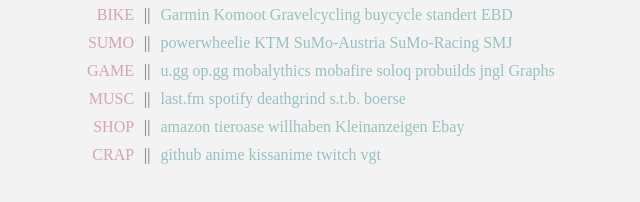
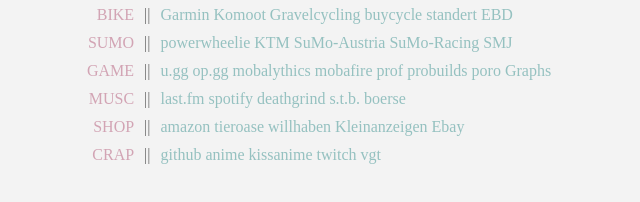
Before and after one commit to Xerolution/home, a plain HTML site: page index.html in a window 1280 px wide. Shown: the part 168-370 px from the top of the page, 123-763 px from the left. Drawn offline with Linux system fonts and the light colour scheme.

Commit message:
Update index.html
up

```diff
--- a/index.html
+++ b/index.html
@@ -42,7 +42,7 @@ td:nth-child(2) {
 
 <td align="right">SUMO</td><td>    ||  </td><td><a href="http://www.powerwheelie.de">powerwheelie</a>  <a href="https://www.ktmforum.eu/forum/">KTM</a>  <a href="http://www.supermoto-austria.at">SuMo-Austria</a>  <a href="http://www.supermoto-racing.de">SuMo-Racing</a>  <a href="http://supermotojunkie.com/">SMJ</a>  </td></tr><tr>
 
-<td  align="right">GAME</td><td>    ||  </td><td><a href="https://u.gg/">u.gg</a>  <a href="https://www.op.gg/summoners/euw/Zerolution-EUW">op.gg</a>  <a href="https://mobalytics.gg/lol/profile/euw/zerolution-euw/overview">mobalythics</a>  <a href="https://www.mobafire.com/league-of-legends/build/the-book-of-aphelios-629052">mobafire</a>  <a href="https://www.soloq.gg/lol/Zerolution-EUW?t=live">soloq</a>   <a href="https://probuildstats.com/champion/aphelios">probuilds</a>   <a href="https://jungler.gg/">jngl</a>  <a href="https://www.leagueofgraphs.com/summoner/euw/Zerolution-EUW">Graphs</a>     </td></tr><tr>
+<td  align="right">GAME</td><td>    ||  </td><td><a href="https://u.gg/">u.gg</a>  <a href="https://www.op.gg/summoners/euw/Zerolution-EUW">op.gg</a>  <a href="https://mobalytics.gg/lol/profile/euw/zerolution-euw/overview">mobalythics</a>  <a href="https://www.mobafire.com/league-of-legends/build/the-book-of-aphelios-629052">mobafire</a>  <a href="https://porofessor.gg/live/euw/Zerolution-EUW">prof</a>   <a href="https://probuildstats.com/champion/aphelios">probuilds</a>   <a href="https://poro.gg/summoner/euw/Zerolution-EUW">poro</a>  <a href="https://www.leagueofgraphs.com/summoner/euw/Zerolution-EUW">Graphs</a>     </td></tr><tr>
 
 <td align="right">MUSC</td><td>    ||  </td><td><a href="http://www.lastfm.de/home">last.fm</a>  <a href="http://open.spotify.com">spotify</a>  <a href="http://deathgrind.net/">deathgrind</a>  <a href="http://sharethisbreath.blogspot.co.at/">s.t.b.</a>  <a href="https://boerse.to/">boerse</a>  </td></tr><tr>
 
```
